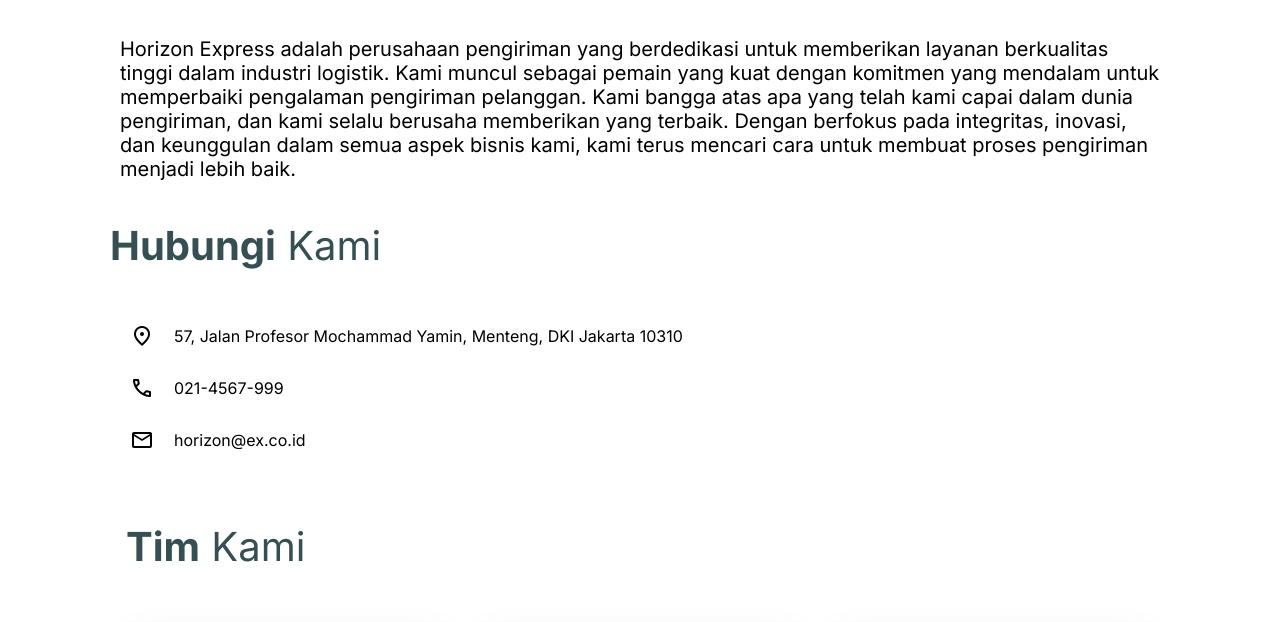
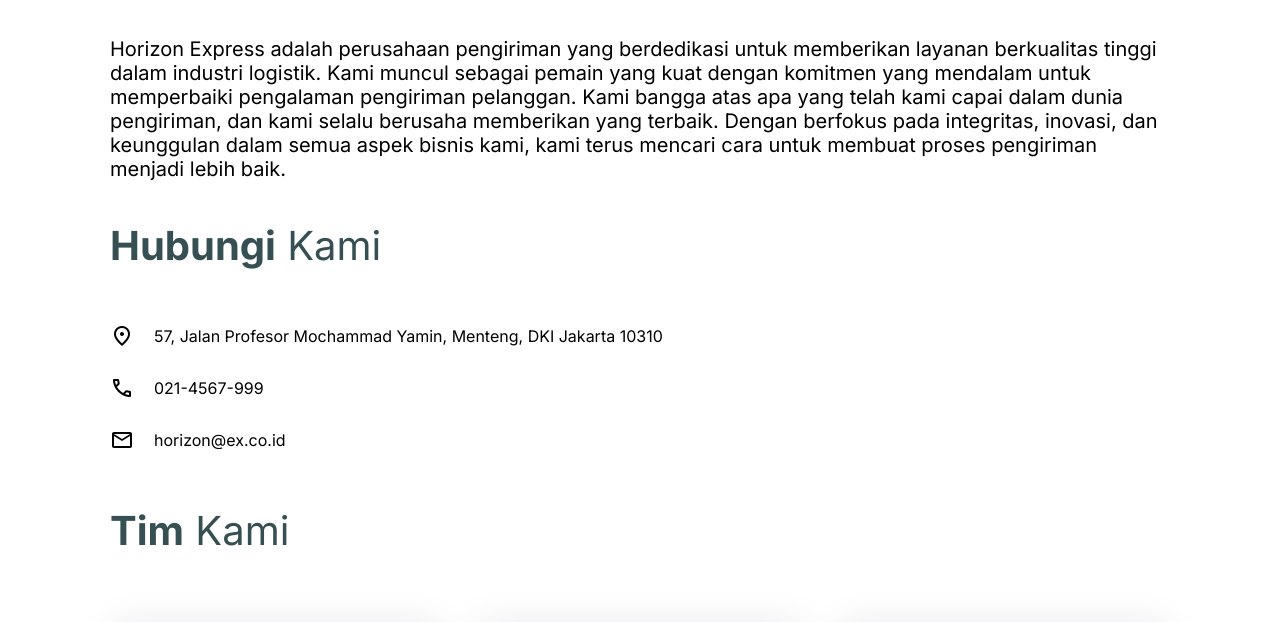
Before and after one commit to Kampus-Merdeka-Software-Engineering/FE-Palembang-19, a plain HTML site: page Pages/tentangkami.html in a window 1280 px wide. Shown: the part 680-1302 px from the top of the page. Drawn offline with nearby package versions, Linux system fonts and the light colour scheme.

Commit message:
fixed tentang kami

```diff
--- a/Pages/tentangkami.html
+++ b/Pages/tentangkami.html
@@ -89,7 +89,6 @@
     <!---End of About Us-->
 
     <!---Start of Our Team-->
-    <section>
     <div class="container1">
       <p><b>Tim</b> Kami</p>
     </div>
@@ -118,10 +117,7 @@
           <h3>Fellia Gessangie Y P</h3>
           <p>Front-end Developer</p>
           <div class="icons">
-              <a
-                href="https://www.linkedin.com/in/felliaputeri"
-                target="_blank"
-              >
+            <a href="https://www.linkedin.com/in/felliaputeri" target="_blank">
               <i class="fab fa-linkedin"></i>
             </a>
           </div>
@@ -218,7 +214,6 @@
         </div>
       </div>
     </div>
-    </section>
 
     <!--Footer-->
     <div id="foot-placeholder"></div>
--- a/css/tentangkami.css
+++ b/css/tentangkami.css
@@ -27,8 +27,8 @@ html {
   display: flex;
   align-items: center;
   gap: 20px;
-  margin-left: 120px;
-  margin-right: 120px;
+  margin-left: 110px;
+  margin-right: 110px;
 }
 
 .container3,
@@ -37,5 +37,5 @@ html {
   display: flex;
   align-items: center;
   gap: 20px;
-  margin-left: 130px;
+  margin-left: 110px;
 }
```
Also changed, not shown: Pages/send1.html (+1 -1 lines), Pages/tentangkami1.html (+1 -6 lines). Lines whose indentation alone changed are shown as unchanged.
